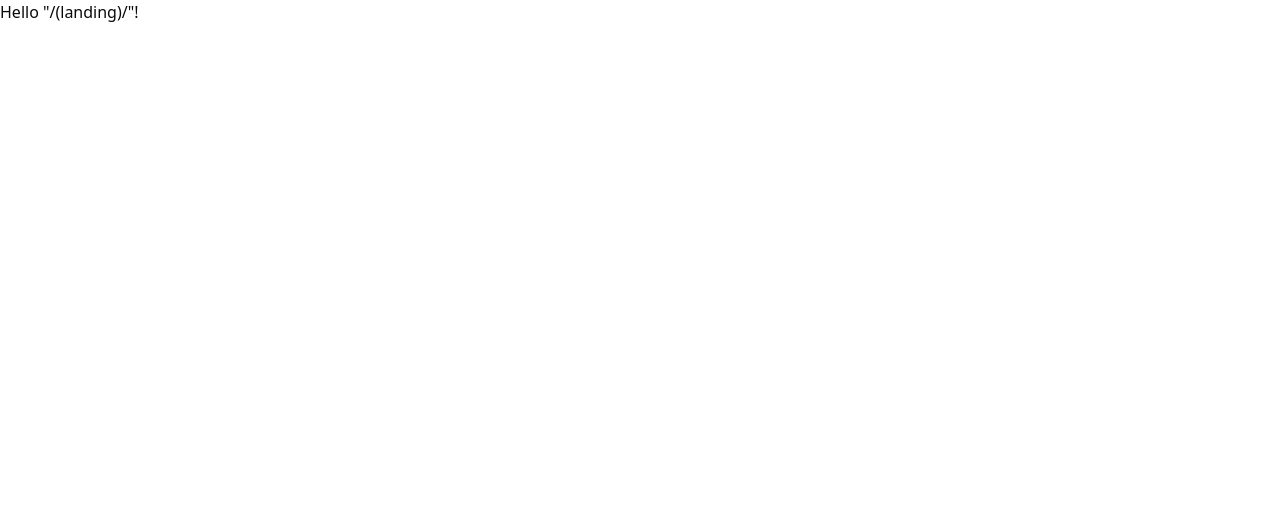
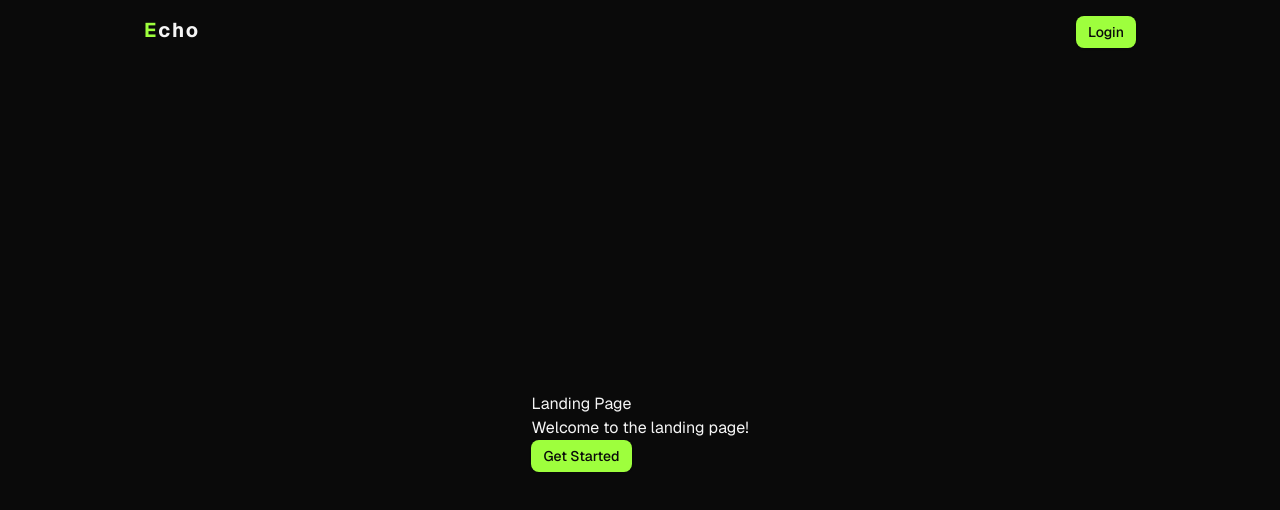
Before and after one commit to makdoom/echo, a React (Vite) app in the folder apps/frontend/: page / in a window 1280 px wide. Shown: the top 510 px of the page. Built offline with nearby package versions, Linux system fonts and the light colour scheme.

Commit message:
feat: Add hero section & modified shadcn color scheme

```diff
--- /dev/null
+++ b/apps/frontend/src/components/Hero.tsx
@@ -0,0 +1,14 @@
+import { Button } from "./ui/button";
+
+const Hero = () => {
+  return (
+    <div className="">
+      <h1>Landing Page</h1>
+      <p>Welcome to the landing page!</p>
+      {/* Additional content can be added here */}
+
+      <Button size="sm">Get Started</Button>
+    </div>
+  );
+};
+export default Hero;
--- /dev/null
+++ b/apps/frontend/src/components/Navbar.tsx
@@ -0,0 +1,17 @@
+import { Button } from "./ui/button";
+
+const Navbar = () => {
+  return (
+    <div className="w-full p-4 rounded-sm flex justify-between">
+      <div>
+        <h2 className="text-xl tracking-widest font-bold">
+          <span className="text-primary">E</span>cho
+        </h2>
+      </div>
+
+      <Button size="sm">Login</Button>
+    </div>
+  );
+};
+
+export default Navbar;
--- a/apps/frontend/src/components/ui/button.tsx
+++ b/apps/frontend/src/components/ui/button.tsx
@@ -1,20 +1,19 @@
-import * as React from "react"
-import { Slot } from "@radix-ui/react-slot"
-import { cva, type VariantProps } from "class-variance-authority"
+import * as React from "react";
+import { Slot } from "@radix-ui/react-slot";
+import { cva, type VariantProps } from "class-variance-authority";
 
-import { cn } from "@/lib/utils"
+import { cn } from "@/lib/utils";
 
 const buttonVariants = cva(
-  "inline-flex items-center justify-center gap-2 whitespace-nowrap rounded-md text-sm font-medium transition-all disabled:pointer-events-none disabled:opacity-50 [&_svg]:pointer-events-none [&_svg:not([class*='size-'])]:size-4 shrink-0 [&_svg]:shrink-0 outline-none focus-visible:border-ring focus-visible:ring-ring/50 focus-visible:ring-[3px] aria-invalid:ring-destructive/20 dark:aria-invalid:ring-destructive/40 aria-invalid:border-destructive",
+  "inline-flex items-center justify-center cursor-pointer gap-2 whitespace-nowrap rounded-md text-sm font-medium transition-all disabled:pointer-events-none disabled:opacity-50 [&_svg]:pointer-events-none [&_svg:not([class*='size-'])]:size-4 shrink-0 [&_svg]:shrink-0 outline-none focus-visible:border-ring focus-visible:ring-ring/50 focus-visible:ring-[3px] aria-invalid:ring-destructive/20 dark:aria-invalid:ring-destructive/40 aria-invalid:border-destructive",
   {
     variants: {
       variant: {
-        default:
-          "bg-primary text-primary-foreground shadow-xs hover:bg-primary/90",
+        default: "bg-primary text-foreground shadow-xs hover:bg-primary/90",
         destructive:
           "bg-destructive text-white shadow-xs hover:bg-destructive/90 focus-visible:ring-destructive/20 dark:focus-visible:ring-destructive/40 dark:bg-destructive/60",
         outline:
-          "border bg-background shadow-xs hover:bg-accent hover:text-accent-foreground dark:bg-input/30 dark:border-input dark:hover:bg-input/50",
+          "border border-muted-foreground/55 bg-foreground shadow-xs dark:bg-input/30 dark:border-input dark:hover:bg-input/50 text-xs",
         secondary:
           "bg-secondary text-secondary-foreground shadow-xs hover:bg-secondary/80",
         ghost:
@@ -33,7 +32,7 @@ const buttonVariants = cva(
       size: "default",
     },
   }
-)
+);
 
 function Button({
   className,
@@ -43,9 +42,9 @@ function Button({
   ...props
 }: React.ComponentProps<"button"> &
   VariantProps<typeof buttonVariants> & {
-    asChild?: boolean
+    asChild?: boolean;
   }) {
-  const Comp = asChild ? Slot : "button"
+  const Comp = asChild ? Slot : "button";
 
   return (
     <Comp
@@ -53,7 +52,7 @@ function Button({
       className={cn(buttonVariants({ variant, size, className }))}
       {...props}
     />
-  )
+  );
 }
 
-export { Button, buttonVariants }
+export { Button, buttonVariants };
--- a/apps/frontend/src/index.css
+++ b/apps/frontend/src/index.css
@@ -1,3 +1,5 @@
+/* @import url('https://fonts.googleapis.com/css2?family=Inter:wght@100..900&display=swap'); */
+@import url("https://fonts.googleapis.com/css2?family=Geist:wght@100..900&display=swap");
 @import "tailwindcss";
 @import "tw-animate-css";
 
@@ -42,72 +44,170 @@
 }
 
 :root {
+  --background: #ffffff;
+  --foreground: #0a0a0a;
+  --card: #ffffff;
+  --card-foreground: #0a0a0a;
+  --popover: #ffffff;
+  --popover-foreground: #0a0a0a;
+  --primary: #9eff3d;
+  --primary-foreground: #fafafa;
+  --secondary: #f5f5f5;
+  --secondary-foreground: #171717;
+  --muted: #f5f5f5;
+  --muted-foreground: #737373;
+  --accent: #f5f5f5;
+  --accent-foreground: #171717;
+  --destructive: #e7000b;
+  --destructive-foreground: #ffffff;
+  --border: #e5e5e5;
+  --input: #e5e5e5;
+  --ring: #a1a1a1;
+  --chart-1: #91c5ff;
+  --chart-2: #3a81f6;
+  --chart-3: #2563ef;
+  --chart-4: #1a4eda;
+  --chart-5: #1f3fad;
+  --sidebar: #fafafa;
+  --sidebar-foreground: #0a0a0a;
+  --sidebar-primary: #171717;
+  --sidebar-primary-foreground: #fafafa;
+  --sidebar-accent: #f5f5f5;
+  --sidebar-accent-foreground: #171717;
+  --sidebar-border: #e5e5e5;
+  --sidebar-ring: #a1a1a1;
+  --font-sans:
+    "Geist", ui-sans-serif, system-ui, -apple-system, BlinkMacSystemFont,
+    "Segoe UI", Roboto, "Helvetica Neue", Arial, "Noto Sans", sans-serif,
+    "Apple Color Emoji", "Segoe UI Emoji", "Segoe UI Symbol", "Noto Color Emoji";
+  --font-serif: ui-serif, Georgia, Cambria, "Times New Roman", Times, serif;
+  --font-mono:
+    ui-monospace, SFMono-Regular, Menlo, Monaco, Consolas, "Liberation Mono",
+    "Courier New", monospace;
   --radius: 0.625rem;
-  --background: oklch(1 0 0);
-  --foreground: oklch(0.145 0 0);
-  --card: oklch(1 0 0);
-  --card-foreground: oklch(0.145 0 0);
-  --popover: oklch(1 0 0);
-  --popover-foreground: oklch(0.145 0 0);
-  --primary: oklch(0.205 0 0);
-  --primary-foreground: oklch(0.985 0 0);
-  --secondary: oklch(0.97 0 0);
-  --secondary-foreground: oklch(0.205 0 0);
-  --muted: oklch(0.97 0 0);
-  --muted-foreground: oklch(0.556 0 0);
-  --accent: oklch(0.97 0 0);
-  --accent-foreground: oklch(0.205 0 0);
-  --destructive: oklch(0.577 0.245 27.325);
-  --border: oklch(0.922 0 0);
-  --input: oklch(0.922 0 0);
-  --ring: oklch(0.708 0 0);
-  --chart-1: oklch(0.646 0.222 41.116);
-  --chart-2: oklch(0.6 0.118 184.704);
-  --chart-3: oklch(0.398 0.07 227.392);
-  --chart-4: oklch(0.828 0.189 84.429);
-  --chart-5: oklch(0.769 0.188 70.08);
-  --sidebar: oklch(0.985 0 0);
-  --sidebar-foreground: oklch(0.145 0 0);
-  --sidebar-primary: oklch(0.205 0 0);
-  --sidebar-primary-foreground: oklch(0.985 0 0);
-  --sidebar-accent: oklch(0.97 0 0);
-  --sidebar-accent-foreground: oklch(0.205 0 0);
-  --sidebar-border: oklch(0.922 0 0);
-  --sidebar-ring: oklch(0.708 0 0);
+  --shadow-2xs: 0 1px 3px 0px hsl(0 0% 0% / 0.05);
+  --shadow-xs: 0 1px 3px 0px hsl(0 0% 0% / 0.05);
+  --shadow-sm:
+    0 1px 3px 0px hsl(0 0% 0% / 0.1), 0 1px 2px -1px hsl(0 0% 0% / 0.1);
+  --shadow: 0 1px 3px 0px hsl(0 0% 0% / 0.1), 0 1px 2px -1px hsl(0 0% 0% / 0.1);
+  --shadow-md:
+    0 1px 3px 0px hsl(0 0% 0% / 0.1), 0 2px 4px -1px hsl(0 0% 0% / 0.1);
+  --shadow-lg:
+    0 1px 3px 0px hsl(0 0% 0% / 0.1), 0 4px 6px -1px hsl(0 0% 0% / 0.1);
+  --shadow-xl:
+    0 1px 3px 0px hsl(0 0% 0% / 0.1), 0 8px 10px -1px hsl(0 0% 0% / 0.1);
+  --shadow-2xl: 0 1px 3px 0px hsl(0 0% 0% / 0.25);
+  --tracking-normal: 0em;
+  --spacing: 0.25rem;
 }
 
 .dark {
-  --background: oklch(0.145 0 0);
-  --foreground: oklch(0.985 0 0);
-  --card: oklch(0.205 0 0);
-  --card-foreground: oklch(0.985 0 0);
-  --popover: oklch(0.205 0 0);
-  --popover-foreground: oklch(0.985 0 0);
-  --primary: oklch(0.922 0 0);
-  --primary-foreground: oklch(0.205 0 0);
-  --secondary: oklch(0.269 0 0);
-  --secondary-foreground: oklch(0.985 0 0);
-  --muted: oklch(0.269 0 0);
-  --muted-foreground: oklch(0.708 0 0);
-  --accent: oklch(0.269 0 0);
-  --accent-foreground: oklch(0.985 0 0);
-  --destructive: oklch(0.704 0.191 22.216);
-  --border: oklch(1 0 0 / 10%);
-  --input: oklch(1 0 0 / 15%);
-  --ring: oklch(0.556 0 0);
-  --chart-1: oklch(0.488 0.243 264.376);
-  --chart-2: oklch(0.696 0.17 162.48);
-  --chart-3: oklch(0.769 0.188 70.08);
-  --chart-4: oklch(0.627 0.265 303.9);
-  --chart-5: oklch(0.645 0.246 16.439);
-  --sidebar: oklch(0.205 0 0);
-  --sidebar-foreground: oklch(0.985 0 0);
-  --sidebar-primary: oklch(0.488 0.243 264.376);
-  --sidebar-primary-foreground: oklch(0.985 0 0);
-  --sidebar-accent: oklch(0.269 0 0);
-  --sidebar-accent-foreground: oklch(0.985 0 0);
-  --sidebar-border: oklch(1 0 0 / 10%);
-  --sidebar-ring: oklch(0.556 0 0);
+  --background: #0a0a0a;
+  --foreground: #fafafa;
+  --card: #171717;
+  --card-foreground: #fafafa;
+  --popover: #262626;
+  --popover-foreground: #fafafa;
+  --primary: #9eff3d;
+  --primary-foreground: #171717;
+  --secondary: #262626;
+  --secondary-foreground: #fafafa;
+  --muted: #262626;
+  --muted-foreground: #a1a1a1;
+  --accent: #404040;
+  --accent-foreground: #fafafa;
+  --destructive: #ff6467;
+  --destructive-foreground: #fafafa;
+  --border: #282828;
+  --input: #343434;
+  --ring: #737373;
+  --chart-1: #91c5ff;
+  --chart-2: #3a81f6;
+  --chart-3: #2563ef;
+  --chart-4: #1a4eda;
+  --chart-5: #1f3fad;
+  --sidebar: #171717;
+  --sidebar-foreground: #fafafa;
+  --sidebar-primary: #1447e6;
+  --sidebar-primary-foreground: #fafafa;
+  --sidebar-accent: #262626;
+  --sidebar-accent-foreground: #fafafa;
+  --sidebar-border: #282828;
+  --sidebar-ring: #525252;
+  --font-sans:
+    "Geist", ui-sans-serif, system-ui, -apple-system, BlinkMacSystemFont,
+    "Segoe UI", Roboto, "Helvetica Neue", Arial, "Noto Sans", sans-serif,
+    "Apple Color Emoji", "Segoe UI Emoji", "Segoe UI Symbol", "Noto Color Emoji";
+  --font-serif: ui-serif, Georgia, Cambria, "Times New Roman", Times, serif;
+  --font-mono:
+    ui-monospace, SFMono-Regular, Menlo, Monaco, Consolas, "Liberation Mono",
+    "Courier New", monospace;
+  --radius: 0.625rem;
+  --shadow-2xs: 0 1px 3px 0px hsl(0 0% 0% / 0.05);
+  --shadow-xs: 0 1px 3px 0px hsl(0 0% 0% / 0.05);
+  --shadow-sm:
+    0 1px 3px 0px hsl(0 0% 0% / 0.1), 0 1px 2px -1px hsl(0 0% 0% / 0.1);
+  --shadow: 0 1px 3px 0px hsl(0 0% 0% / 0.1), 0 1px 2px -1px hsl(0 0% 0% / 0.1);
+  --shadow-md:
+    0 1px 3px 0px hsl(0 0% 0% / 0.1), 0 2px 4px -1px hsl(0 0% 0% / 0.1);
+  --shadow-lg:
+    0 1px 3px 0px hsl(0 0% 0% / 0.1), 0 4px 6px -1px hsl(0 0% 0% / 0.1);
+  --shadow-xl:
+    0 1px 3px 0px hsl(0 0% 0% / 0.1), 0 8px 10px -1px hsl(0 0% 0% / 0.1);
+  --shadow-2xl: 0 1px 3px 0px hsl(0 0% 0% / 0.25);
+}
+
+@theme inline {
+  --color-background: var(--background);
+  --color-foreground: var(--foreground);
+  --color-card: var(--card);
+  --color-card-foreground: var(--card-foreground);
+  --color-popover: var(--popover);
+  --color-popover-foreground: var(--popover-foreground);
+  --color-primary: var(--primary);
+  --color-primary-foreground: var(--primary-foreground);
+  --color-secondary: var(--secondary);
+  --color-secondary-foreground: var(--secondary-foreground);
+  --color-muted: var(--muted);
+  --color-muted-foreground: var(--muted-foreground);
+  --color-accent: var(--accent);
+  --color-accent-foreground: var(--accent-foreground);
+  --color-destructive: var(--destructive);
+  --color-destructive-foreground: var(--destructive-foreground);
+  --color-border: var(--border);
+  --color-input: var(--input);
+  --color-ring: var(--ring);
+  --color-chart-1: var(--chart-1);
+  --color-chart-2: var(--chart-2);
+  --color-chart-3: var(--chart-3);
+  --color-chart-4: var(--chart-4);
+  --color-chart-5: var(--chart-5);
+  --color-sidebar: var(--sidebar);
+  --color-sidebar-foreground: var(--sidebar-foreground);
+  --color-sidebar-primary: var(--sidebar-primary);
+  --color-sidebar-primary-foreground: var(--sidebar-primary-foreground);
+  --color-sidebar-accent: var(--sidebar-accent);
+  --color-sidebar-accent-foreground: var(--sidebar-accent-foreground);
+  --color-sidebar-border: var(--sidebar-border);
+  --color-sidebar-ring: var(--sidebar-ring);
+
+  --font-sans: var(--font-sans);
+  --font-mono: var(--font-mono);
+  --font-serif: var(--font-serif);
+
+  --radius-sm: calc(var(--radius) - 4px);
+  --radius-md: calc(var(--radius) - 2px);
+  --radius-lg: var(--radius);
+  --radius-xl: calc(var(--radius) + 4px);
+
+  --shadow-2xs: var(--shadow-2xs);
+  --shadow-xs: var(--shadow-xs);
+  --shadow-sm: var(--shadow-sm);
+  --shadow: var(--shadow);
+  --shadow-md: var(--shadow-md);
+  --shadow-lg: var(--shadow-lg);
+  --shadow-xl: var(--shadow-xl);
+  --shadow-2xl: var(--shadow-2xl);
 }
 
 @layer base {
--- a/apps/frontend/src/routes/(landing)/index.tsx
+++ b/apps/frontend/src/routes/(landing)/index.tsx
@@ -1,9 +1,18 @@
+import Hero from "@/components/Hero";
+import Navbar from "@/components/Navbar";
 import { createFileRoute } from "@tanstack/react-router";
 
 export const Route = createFileRoute("/(landing)/")({
-  component: RouteComponent,
+  component: Landing,
 });
 
-function RouteComponent() {
-  return <div>Hello "/(landing)/"!</div>;
+function Landing() {
+  return (
+    <div className="h-screen max-w-5xl mx-auto flex flex-col items-center justify-center">
+      <Navbar />
+      <div className="flex-1 flex justify-center items-center">
+        <Hero />
+      </div>
+    </div>
+  );
 }
--- a/apps/frontend/src/routes/__root.tsx
+++ b/apps/frontend/src/routes/__root.tsx
@@ -3,9 +3,9 @@ import { TanStackRouterDevtools } from "@tanstack/react-router-devtools";
 
 export const Route = createRootRoute({
   component: () => (
-    <>
+    <div className="h-screen w-screen bg-foreground text-secondary">
       <Outlet />
       <TanStackRouterDevtools />
-    </>
+    </div>
   ),
 });
```
